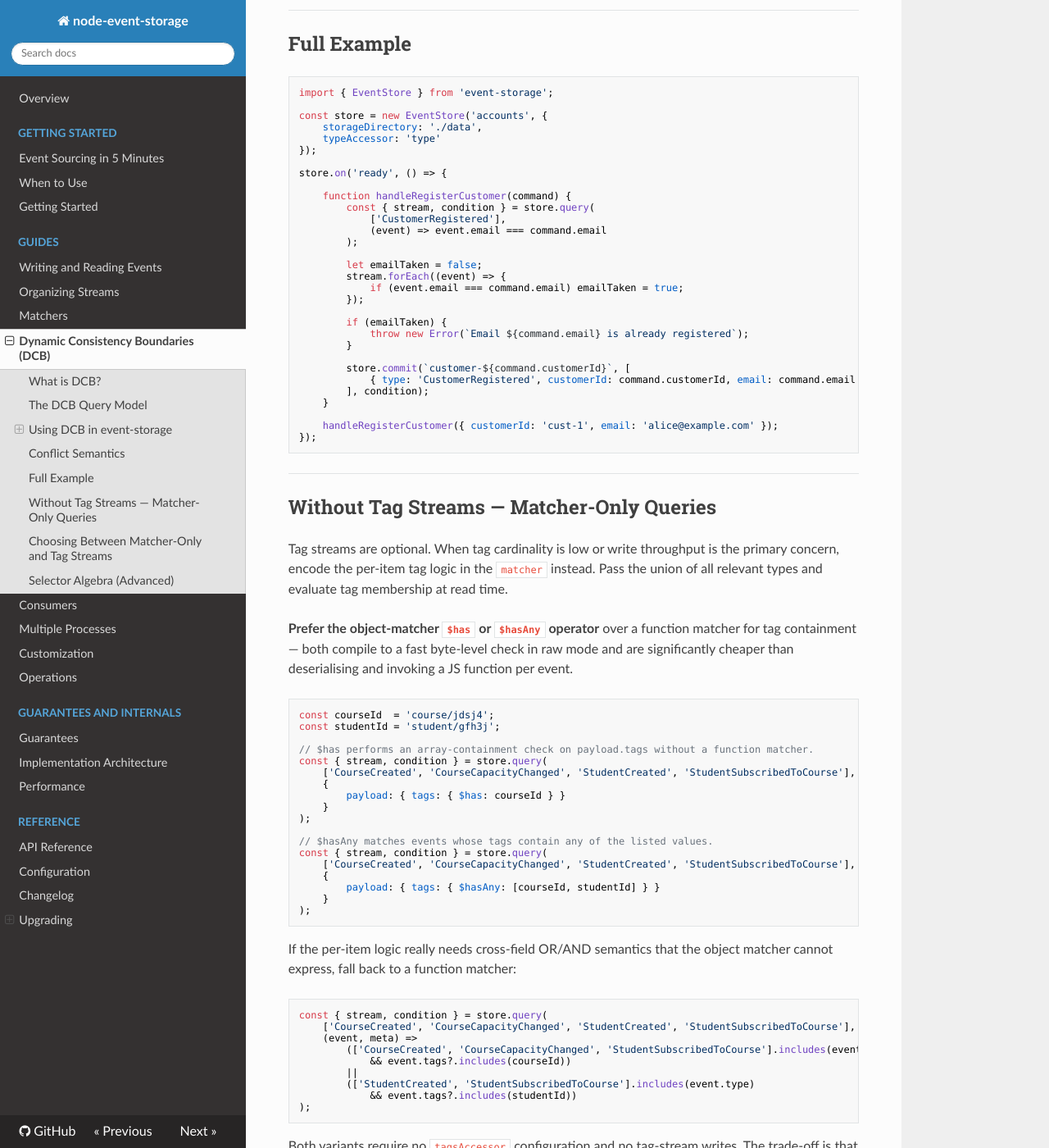
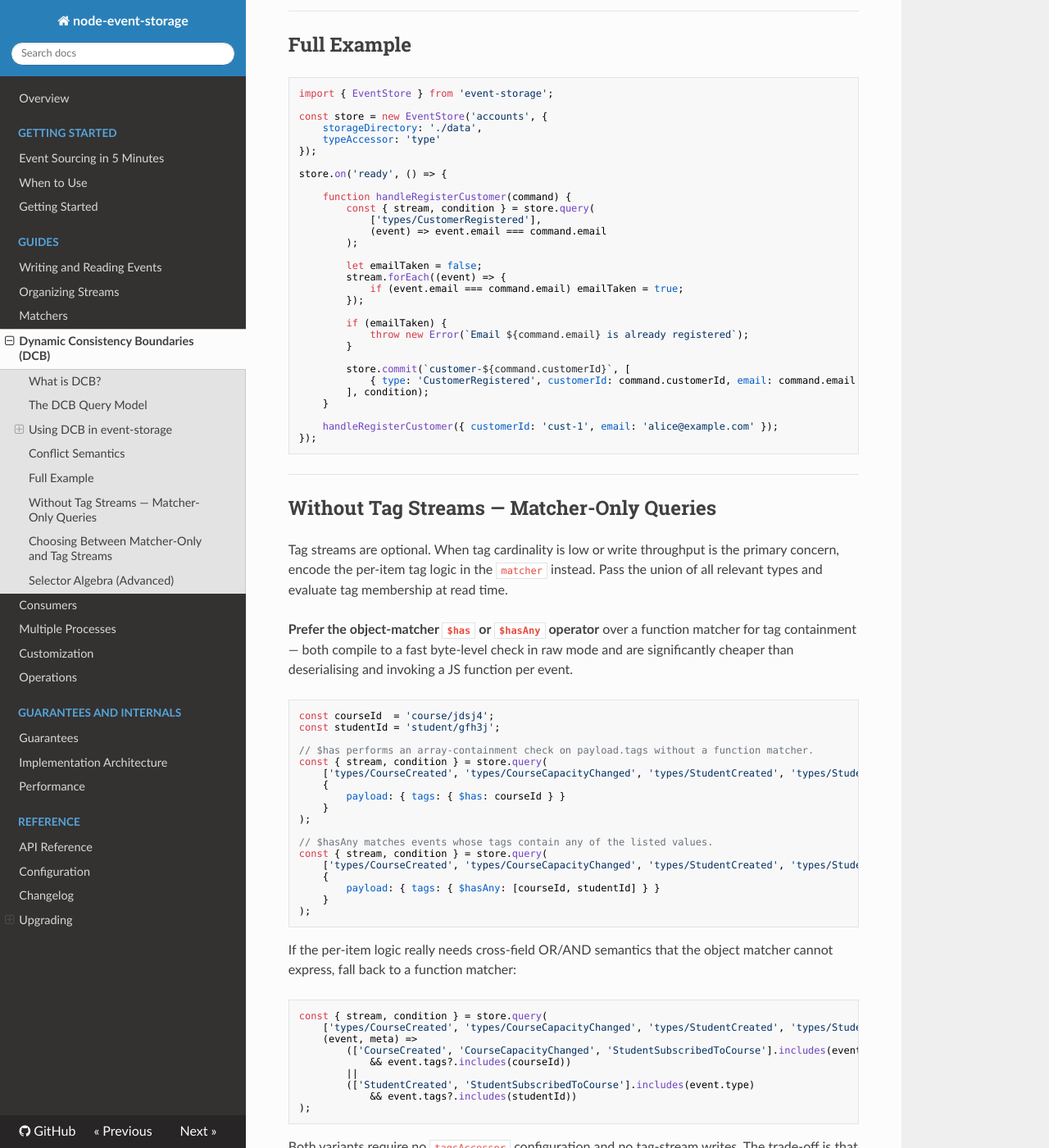
Before and after one commit to albe/node-event-storage, an MkDocs documentation site: the page built from docs/dcb.md, in a window 1280 px wide and 1400 px high, scrolled down 3916 px. Shown: the whole window at 82% size. Built offline with MkDocs 1.6.1, drawn with Linux system fonts in a browser that asks for light colours; nearby versions of some CDN libraries; some of the changed text lies outside the part shown.

Commit message:
Namespace type streams as types/<type>
typeAccessor now maintains its streams under types/<type>, like tag streams
under tags/<tag>, so an event type no longer collides with a regular stream
name. A writer migrates existing type streams on open by copying their index
entries and emits 'stream-migrated'. deleteEventStream() now also removes the
stream's index from the write path.

Co-Authored-By: Claude Opus 5.5 <noreply@anthropic.com>
Claude-Session: https://claude.ai/code/session_01LShbU9WF5hHAjhQyr2gpXo

````diff
--- a/docs/dcb.md
+++ b/docs/dcb.md
@@ -59,7 +59,7 @@ const store = new EventStore('my-store', {
 });
 ```
 
-`typeAccessor` creates one dedicated stream per distinct event-type value — `CourseCreated`, `StudentSubscribedToCourse`, etc. `tagsAccessor` creates one stream per tag value under `tags/{tag}` — `'course/jdsj4'` becomes stream `tags/course/jdsj4`. Tag values are recommended to use `/` as a hierarchy separator.
+`typeAccessor` creates one stream per event-type value under `types/{type}` — `CourseCreated` becomes stream `types/CourseCreated`. `tagsAccessor` creates one stream per tag value under `tags/{tag}` — `'course/jdsj4'` becomes stream `tags/course/jdsj4`. Tag values are recommended to use `/` as a hierarchy separator.
 
 Both property paths are automatically registered in the IndexMatcher discriminant table so stream routing on every write is O(1).
 
@@ -154,7 +154,7 @@ store.on('ready', () => {
 
     function handleRegisterCustomer(command) {
         const { stream, condition } = store.query(
-            ['CustomerRegistered'],
+            ['types/CustomerRegistered'],
             (event) => event.email === command.email
         );
 
@@ -190,7 +190,7 @@ const studentId = 'student/gfh3j';
 
 // $has performs an array-containment check on payload.tags without a function matcher.
 const { stream, condition } = store.query(
-    ['CourseCreated', 'CourseCapacityChanged', 'StudentCreated', 'StudentSubscribedToCourse'],
+    ['types/CourseCreated', 'types/CourseCapacityChanged', 'types/StudentCreated', 'types/StudentSubscribedToCourse'],
     {
         payload: { tags: { $has: courseId } }
     }
@@ -198,7 +198,7 @@ const { stream, condition } = store.query(
 
 // $hasAny matches events whose tags contain any of the listed values.
 const { stream, condition } = store.query(
-    ['CourseCreated', 'CourseCapacityChanged', 'StudentCreated', 'StudentSubscribedToCourse'],
+    ['types/CourseCreated', 'types/CourseCapacityChanged', 'types/StudentCreated', 'types/StudentSubscribedToCourse'],
     {
         payload: { tags: { $hasAny: [courseId, studentId] } }
     }
@@ -209,7 +209,7 @@ If the per-item logic really needs cross-field OR/AND semantics that the object
 
 ```javascript
 const { stream, condition } = store.query(
-    ['CourseCreated', 'CourseCapacityChanged', 'StudentCreated', 'StudentSubscribedToCourse'],
+    ['types/CourseCreated', 'types/CourseCapacityChanged', 'types/StudentCreated', 'types/StudentSubscribedToCourse'],
     (event, meta) =>
         (['CourseCreated', 'CourseCapacityChanged', 'StudentSubscribedToCourse'].includes(event.type)
             && event.tags?.includes(courseId))
@@ -249,11 +249,11 @@ The compiled form of the earlier DcbQuery example is equivalent to:
 
 ```javascript
 const { stream, condition } = store.query([
-    ['tags/course/jdsj4', ['CourseCreated', 'CourseCapacityChanged']],
-    ['tags/student/gfh3j', ['StudentCreated']]
+    ['tags/course/jdsj4', ['types/CourseCreated', 'types/CourseCapacityChanged']],
+    ['tags/student/gfh3j', ['types/StudentCreated']]
 ]);
 ```
 
 Selection happens at the index level: only events at the intersection of the tag stream and the relevant type streams are yielded, without deserializing unrelated documents.
 
-You can pass the nested array form directly to `query()` when the query shape cannot be expressed as a flat list of `{ types, tags }` items, or when you want full control over which streams are joined. A flat `['TypeA', 'TypeB']` is a top-level OR join over those streams. `query()` also supports raw mode — see [Writing and Reading Events](reading-writing.md#raw-mode-ndjson-for-network-streaming).
+You can pass the nested array form directly to `query()` when the query shape cannot be expressed as a flat list of `{ types, tags }` items, or when you want full control over which streams are joined. A flat `['types/TypeA', 'types/TypeB']` is a top-level OR join over those streams. `query()` also supports raw mode — see [Writing and Reading Events](reading-writing.md#raw-mode-ndjson-for-network-streaming).
````
Also changed, not shown: docs/api.md (+1 -0 lines), docs/changelog.md (+1 -0 lines), docs/configuration.md (+1 -1 lines), docs/organizing-streams.md (+1 -1 lines), docs/upgrading/1.5.md (added, +42 -0 lines), docs/upgrading/index.md (+1 -0 lines), 4 other files.
